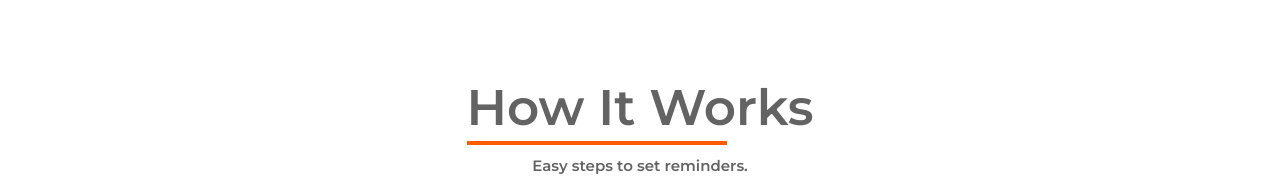
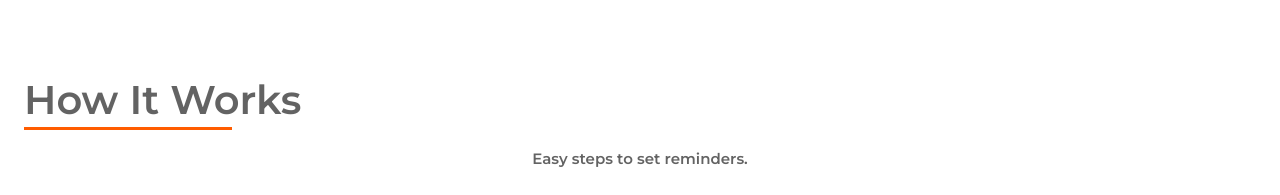
Before and after one commit to healthylife-track/healthylife-frontend, a Next.js app: page / in a window 1280 px wide. Shown: the part 709-904 px from the top of the page. Built offline with nearby package versions, Linux system fonts and the light colour scheme; grey boxes are pictures that could not be loaded.

Commit message:
style(common styles): add secondary styles option

```diff
--- a/styles/common.styles.ts
+++ b/styles/common.styles.ts
@@ -1,22 +1,40 @@
 import getRemValue from '@/utils/getRemValue';
 import styled from 'styled-components';
 
-export const SectionHeaderText = styled.p`
+interface ICommonStyleProps {
+  isPrimary?: boolean;
+  isCentered?: boolean;
+}
+
+export const SectionHeaderText = styled.p<ICommonStyleProps>`
   font-size: ${getRemValue(30)};
   font-weight: 700;
-  text-align: center;
   position: relative;
-  margin: 0 auto;
-  margin-bottom: ${getRemValue(10)};
+  margin-bottom: ${getRemValue(18)};
   width: max-content;
+
+  ${({ isCentered }) =>
+    isCentered &&
+    `
+    margin: 0 auto;
+    text-align: center;
+  `}
 
   &::before {
     display: block;
     content: '';
     position: absolute;
-    border-bottom: 4px solid rgb(var(--color-secondary-o));
+    border-color: rgb(var(--color-secondary-o));
+    border-style: solid;
+    border-bottom: 4px;
     width: 75%;
     bottom: 0;
+
+    ${({ isPrimary }) =>
+      isPrimary &&
+      `
+      border-color: rgb(var(--color-primary));
+  `}
   }
 
   @media screen and (min-width: 43.75em) {
@@ -24,6 +42,6 @@ export const SectionHeaderText = styled.p`
   }
 
   @media screen and (min-width: 62.5em) {
-    font-size: ${getRemValue(50)};
+    font-size: ${getRemValue(40)};
   }
 `;
```
